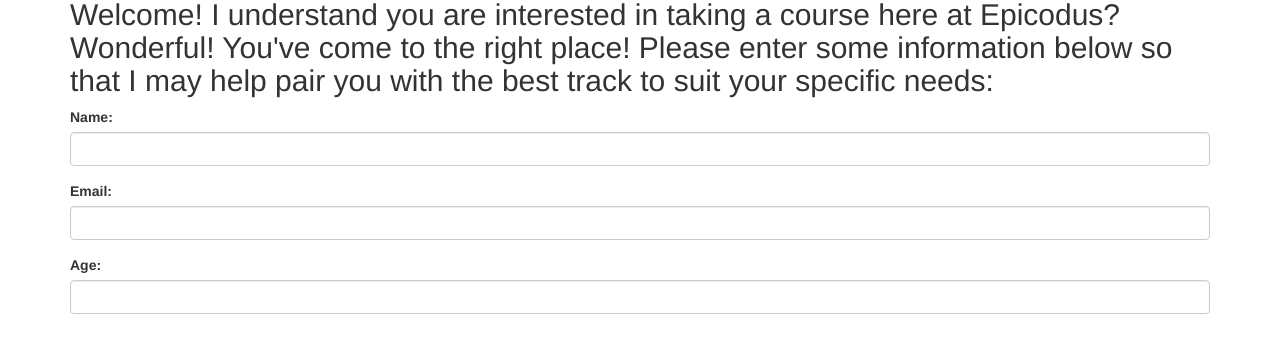
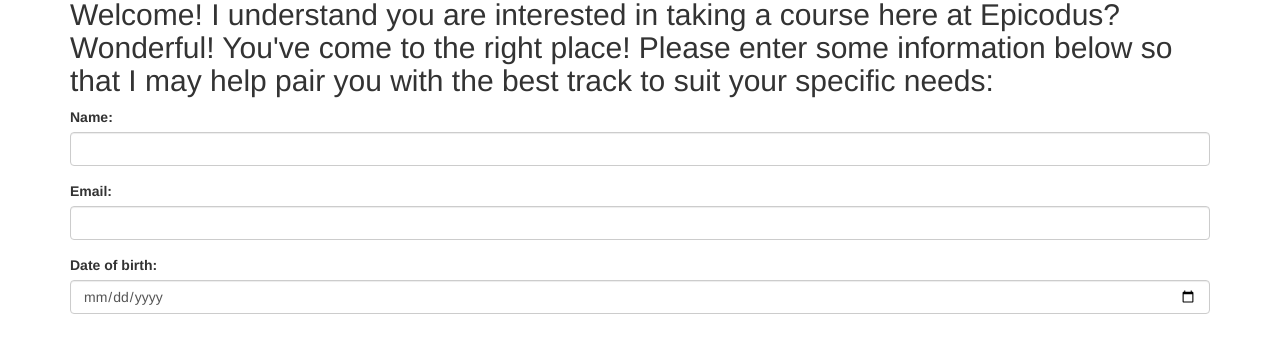
Before and after one commit to ColinJB/track-suggester, a plain HTML site: page index.html in a window 1280 px wide. Shown: the part 82-434 px from the top of the page. Drawn offline with Linux system fonts and the light colour scheme.

Commit message:
add header and first part of form containing inputs for name, email, and DOB

```diff
--- a/index.html
+++ b/index.html
@@ -21,8 +21,8 @@
           <input id="studentEmail" class="form-control" type="text">
         </div>
         <div class="form-group">
-          <label for="student">Age:</label>
-          <input id="studentAge" class="form-control" type="text">
+          <label for="born">Date of birth:</label>
+          <input id="born" class="form-control" type="date">
         </div>
 
 
--- a/js/scripts.js
+++ b/js/scripts.js
@@ -0,0 +1,4 @@
+$(function() {
+
+
+});
```
